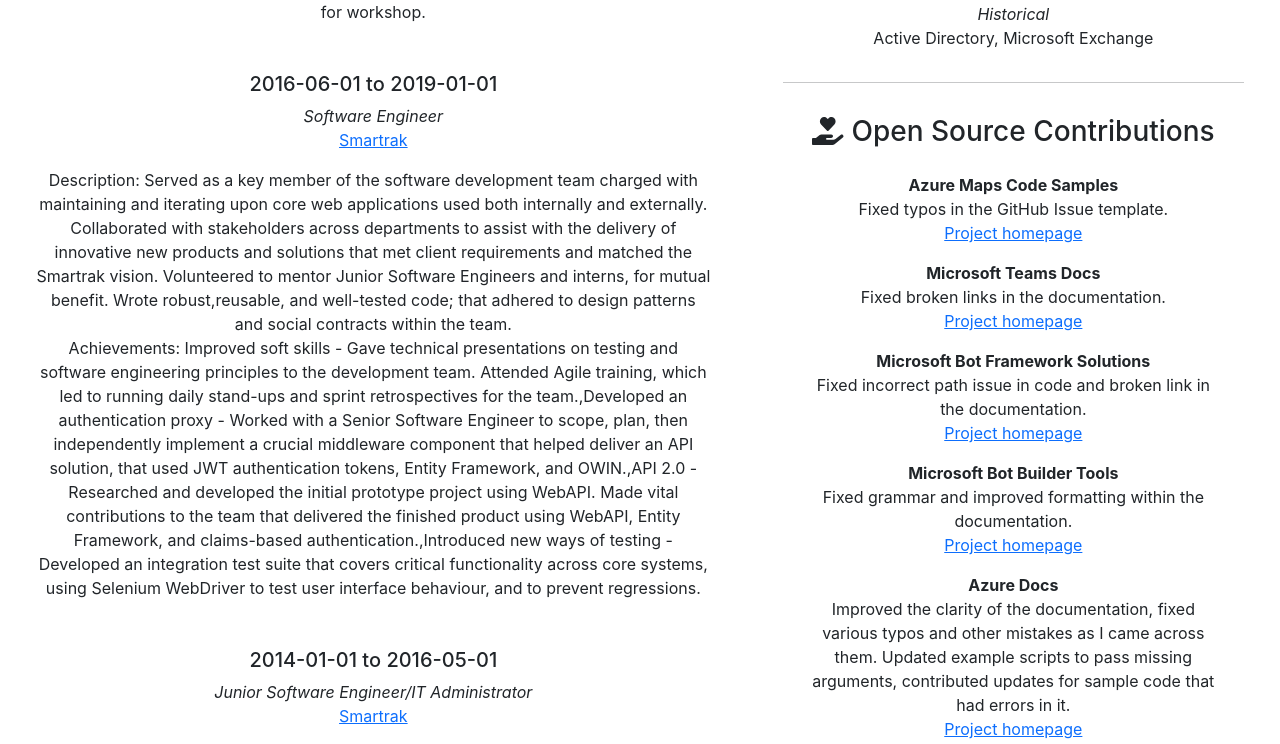
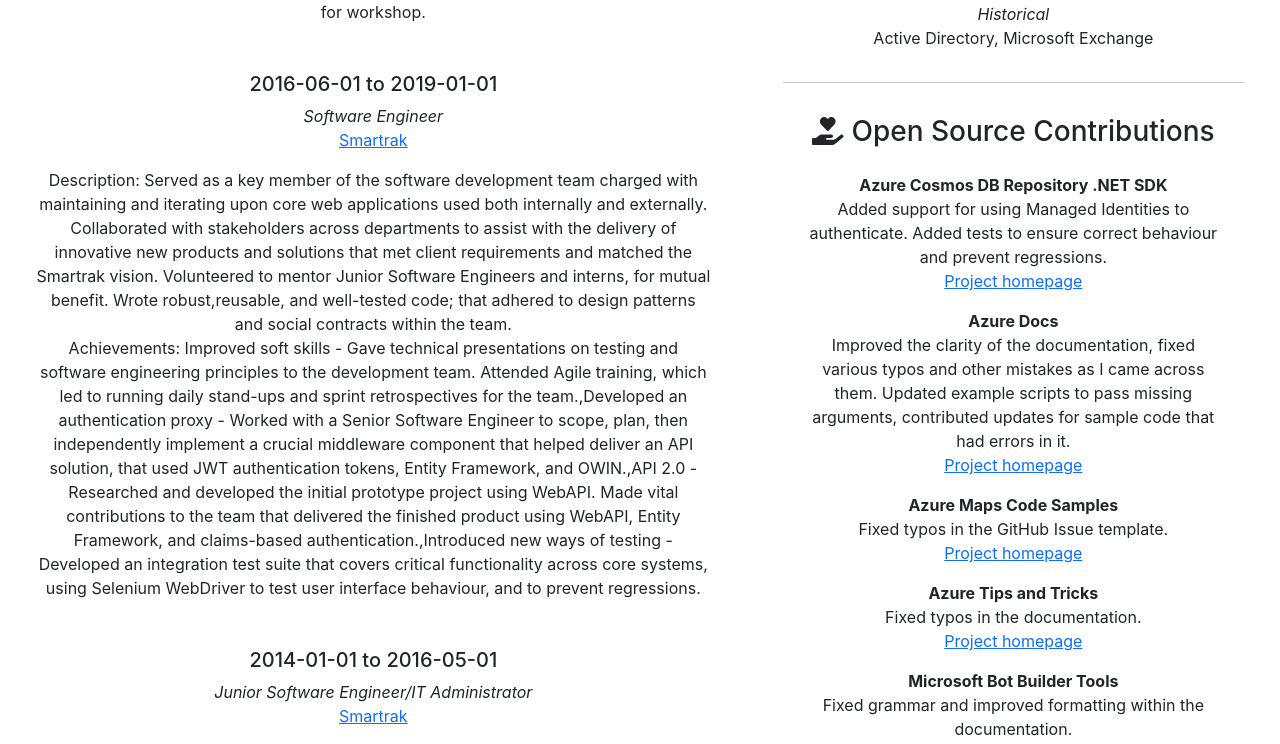
Before and after one commit to BeigeBadger/BeigeBadger.github.io, a React (Create React App) app in the folder my-cv/: page / in a window 1280 px wide. Shown: the part 3292-4036 px from the top of the page. Built offline with nearby package versions, Linux system fonts and the light colour scheme.

Commit message:
Sorts OSS contributions by the project name

```diff
--- a/my-cv/src/components/openSourceProjects.tsx
+++ b/my-cv/src/components/openSourceProjects.tsx
@@ -8,6 +8,21 @@
 }
 
 const OpenSourceProjects: React.FC<IOpenSourceProjectsProps> = (props: IOpenSourceProjectsProps) => {
+	function nameSort(projectA: IProject, projectB: IProject) {
+		const projectAName: string = projectA.displayName;
+		const projectBName: string = projectB.displayName;
+
+		if (projectAName < projectBName) {
+			return -1;
+		}
+		else if (projectAName > projectBName) {
+			return 1;
+		}
+		else {
+			return 0;
+		}
+	};
+
 	return (
 		<>
 			<Container>
@@ -17,7 +32,9 @@
 							<SectionTitle title="Open Source Contributions" icon={faHandHoldingHeart} />
 
 							{
-								props.projects.map((project, index) => {
+								props.projects
+									.sort((a,b) => nameSort(a, b))
+									.map((project, index) => {
 									return (
 										<div key={index} className="mb-3">
 											<div className="fw-bold">
```
